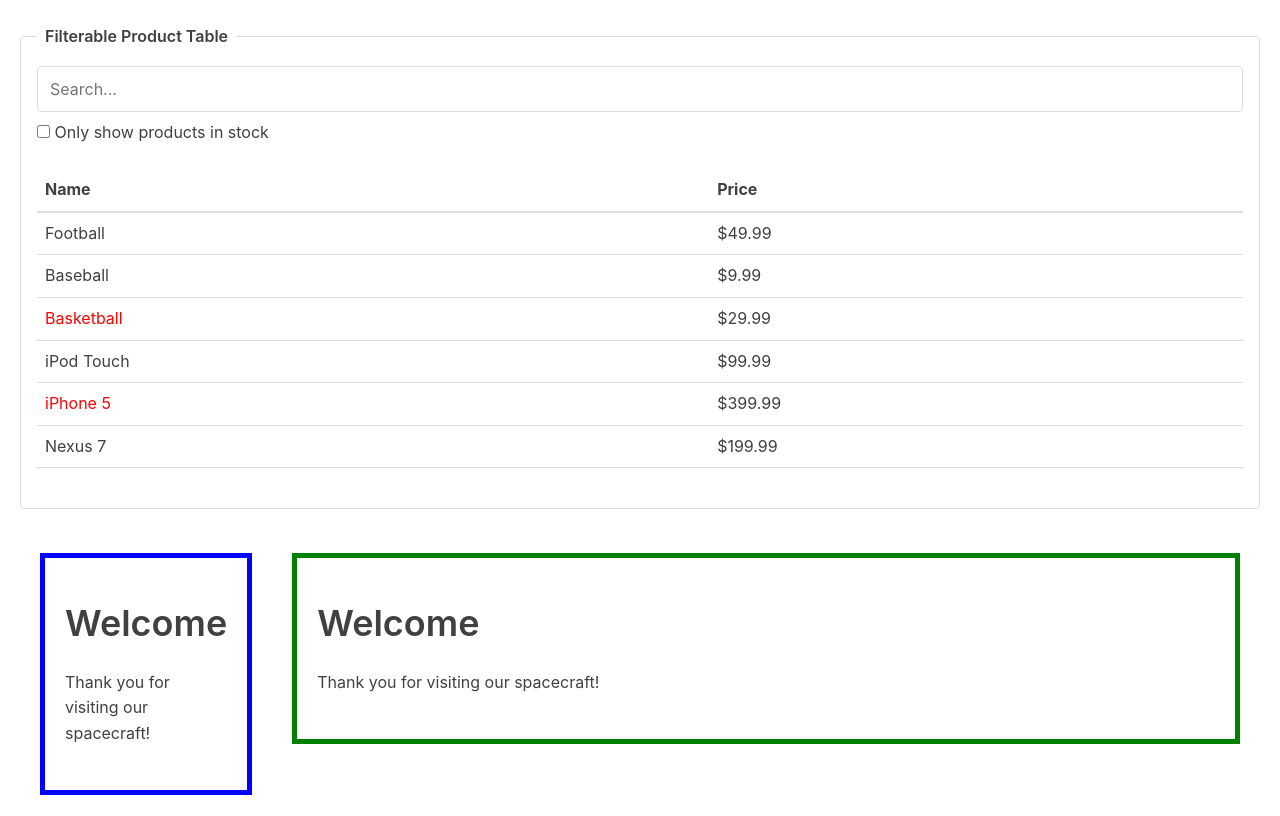
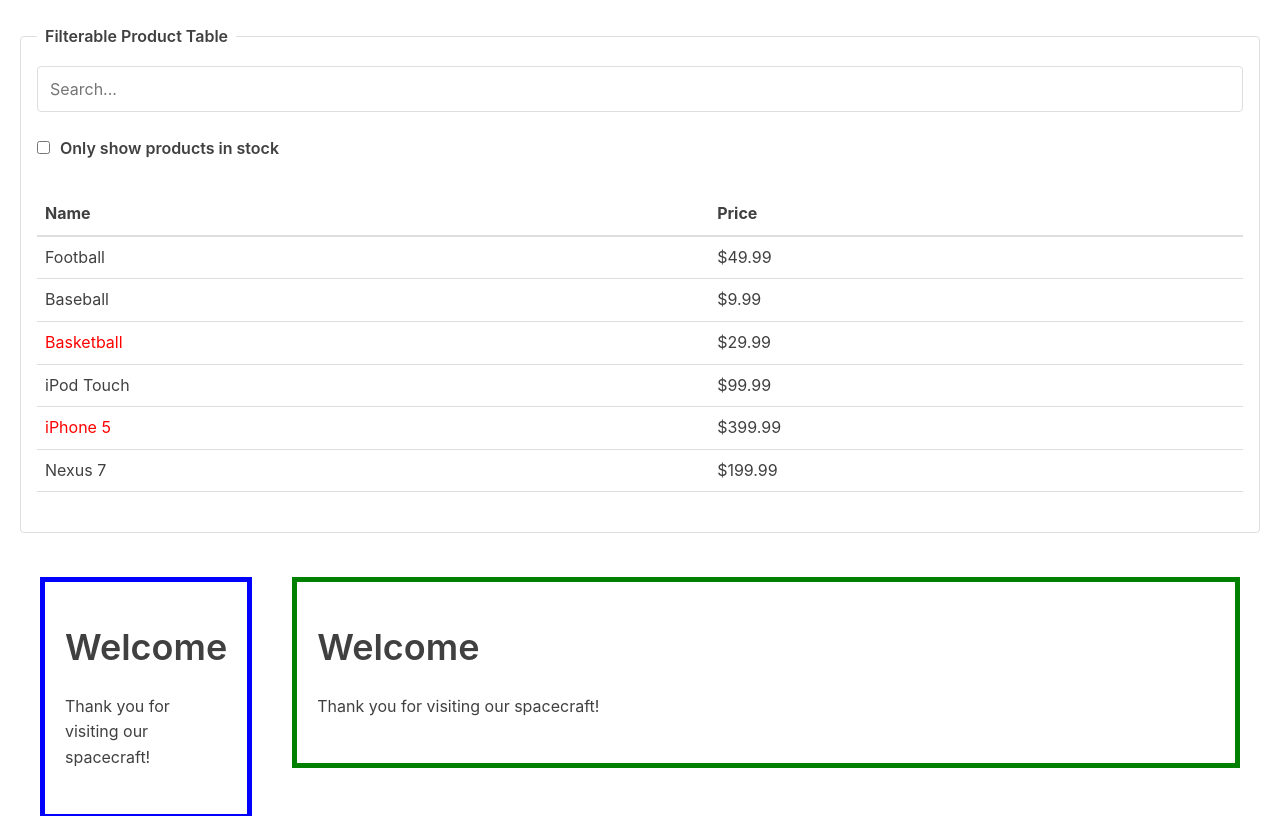
Before and after one commit to ravitejagGitHub/react-tutorial, a React (Create React App) app: page / in a window 1280 px wide. Shown: the top 816 px of the page. Built offline with nearby package versions, Linux system fonts and the light colour scheme.

Commit message:
Thinking In React: add state and events

```diff
--- a/src/LiftingStateUp/TemperatureInput.js
+++ b/src/LiftingStateUp/TemperatureInput.js
@@ -15,7 +15,7 @@ export class TemperatureInput extends Component {
 	render() {
 		const { scale, temperature } = this.props;
 		return (
-			<div classNam={`temparature__${scale}`}>
+			<div className={`temparature__${scale}`}>
 				<legend>Enter temperature in {scaleNames[scale]}:</legend>
 				<input type="number" onChange={this.handleChange} value={temperature} />
 			</div>
--- a/src/ThinkingInReact/FilterableProductTable.js
+++ b/src/ThinkingInReact/FilterableProductTable.js
@@ -5,16 +5,50 @@ import { ProductTable } from "./ProductTable";
 import { SearchBar } from "./SearchBar";
 
 export class FilterableProductTable extends Component {
+	constructor(props) {
+		super(props);
+		this.state = {
+			filterText: "",
+			inStockOnly: false,
+		};
+		this.onFilterTextChange = this.onFilterTextChange.bind(this);
+		this.onInStockChange = this.onInStockChange.bind(this);
+	}
+
+	onFilterTextChange(filterText) {
+		this.setState({
+			filterText,
+		});
+	}
+
+	onInStockChange(inStockOnly) {
+		this.setState({
+			inStockOnly,
+		});
+	}
+
 	render() {
+		const { filterText, inStockOnly } = this.state;
+
 		return (
 			<fieldset>
 				<legend>Filterable Product Table</legend>
 
-				<SearchBar placeholder="Search...">
+				<SearchBar
+					placeholder="Search..."
+					filterText={filterText}
+					inStockOnly={inStockOnly}
+					onInStockChange={this.onInStockChange}
+					onFilterTextChange={this.onFilterTextChange}
+				>
 					Only show products in stock
 				</SearchBar>
 
-				<ProductTable products={products}></ProductTable>
+				<ProductTable
+					products={products}
+					filterText={filterText}
+					inStockOnly={inStockOnly}
+				></ProductTable>
 			</fieldset>
 		);
 	}
--- a/src/ThinkingInReact/ProductHeader.js
+++ b/src/ThinkingInReact/ProductHeader.js
@@ -4,10 +4,14 @@ export class ProductHeader extends Component {
 	render() {
 		const { headers } = this.props;
 		return (
-			<thead class="header">
-				{headers.map((header) => (
-					<th class="header__column">{header}</th>
-				))}
+			<thead className="header">
+				<tr>
+					{headers.map((header) => (
+						<th key={header} className="header__column">
+							{header}
+						</th>
+					))}
+				</tr>
 			</thead>
 		);
 	}
--- a/src/ThinkingInReact/ProductTable.js
+++ b/src/ThinkingInReact/ProductTable.js
@@ -4,16 +4,24 @@ import { ProductRow } from "./ProductRow";
 
 export class ProductTable extends Component {
 	render() {
-		const { products } = this.props;
-		return (
-			<table class="products">
+		const { products, filterText, inStockOnly } = this.props;
+		const filteredProducts = products.filter(
+			(p) =>
+				p.name.toLocaleLowerCase().indexOf(filterText.toLocaleLowerCase()) >=
+					0 && (inStockOnly ? p.stocked === inStockOnly : true)
+		);
+
+		return filteredProducts.length > 0 ? (
+			<table className="products">
 				<ProductHeader headers={["Name", "Price"]} />
 				<tbody>
-					{products.map((p) => (
-						<ProductRow product={p} />
+					{filteredProducts.map((p) => (
+						<ProductRow key={p.name} product={p} />
 					))}
 				</tbody>
 			</table>
+		) : (
+			<p>No Products found!</p>
 		);
 	}
 }
--- a/src/ThinkingInReact/SearchBar.js
+++ b/src/ThinkingInReact/SearchBar.js
@@ -1,13 +1,38 @@
 import { Component } from "react";
 
 export class SearchBar extends Component {
+	constructor(props) {
+		super(props);
+		this.handleFilterTextChange = this.handleFilterTextChange.bind(this);
+		this.handleInStockChange = this.handleInStockChange.bind(this);
+	}
+
+	handleFilterTextChange(event) {
+		this.props.onFilterTextChange(event.target.value);
+	}
+	handleInStockChange(event) {
+		this.props.onInStockChange(event.target.checked);
+	}
+
 	render() {
-		const { placeholder, children } = this.props;
+		const { placeholder, children, inStockOnly, filterText } = this.props;
 		return (
 			<form>
-				<input type="text" placeholder={placeholder} />
-				<p>
-					<input type="checkbox" /> {children}
+				<input
+					type="text"
+					placeholder={placeholder}
+					value={filterText}
+					onChange={this.handleFilterTextChange}
+				/>
+				<p style={{ display: "flex", alignItems: "center" }}>
+					<input
+						id="isStockOnly"
+						type="checkbox"
+						value={inStockOnly}
+						onChange={this.handleInStockChange}
+						style={{ margin: "7px 10px 0 0" }}
+					/>{" "}
+					<label htmlFor="isStockOnly">{children}</label>
 				</p>
 			</form>
 		);
```
